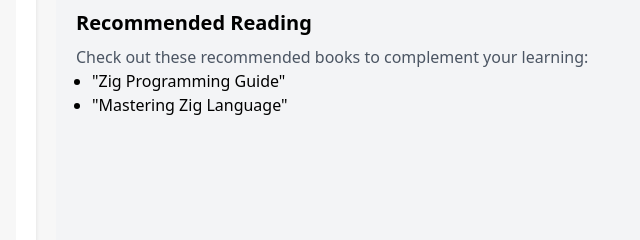
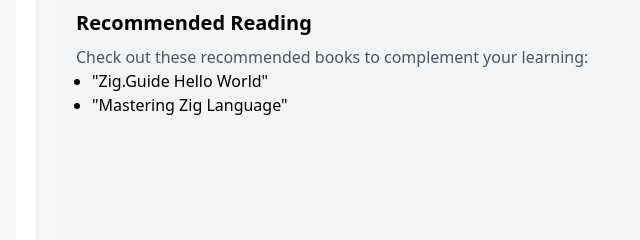
Before and after one commit to z1fire/zigblog, a plain HTML site: page pathway.html in a window 1280 px wide. Shown: the part 347-587 px from the top of the page, 620-1260 px from the left. Drawn offline with nearby package versions, Linux system fonts and the light colour scheme.

Commit message:
Update pathway.html

```diff
--- a/pathway.html
+++ b/pathway.html
@@ -165,7 +165,7 @@
             <h2 class="text-xl font-bold mb-2 mt-4">Recommended Reading</h2>
             <p class="text-gray-600">Check out these recommended books to complement your learning:</p>
             <ul class="list-disc pl-4">
-                <li><a href="#book-1">"Zig Programming Guide"</a></li>
+                <li><a href="https://zig.guide/getting-started/hello-world">"Zig.Guide Hello World"</a></li>
                 <li><a href="#book-2">"Mastering Zig Language"</a></li>
             </ul>
         </div>
```
